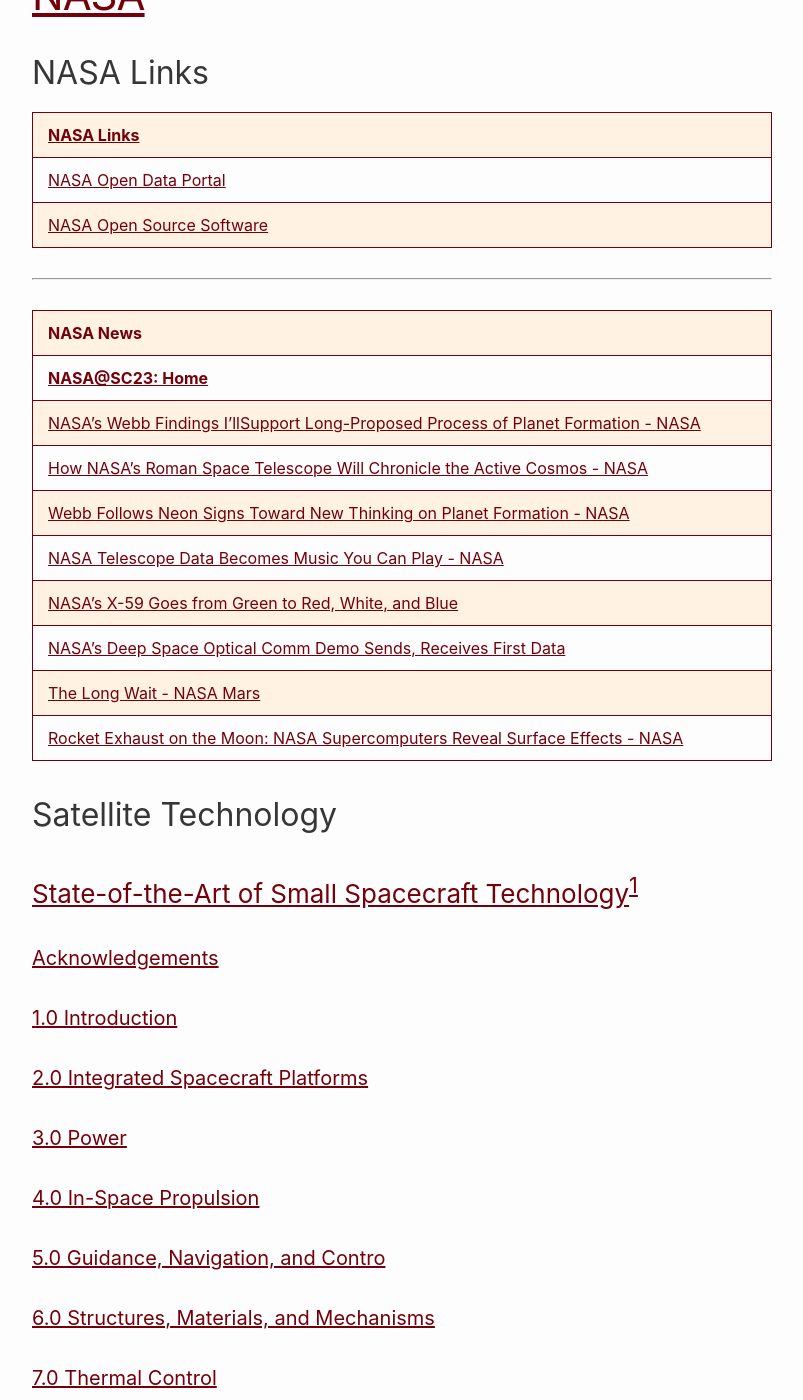
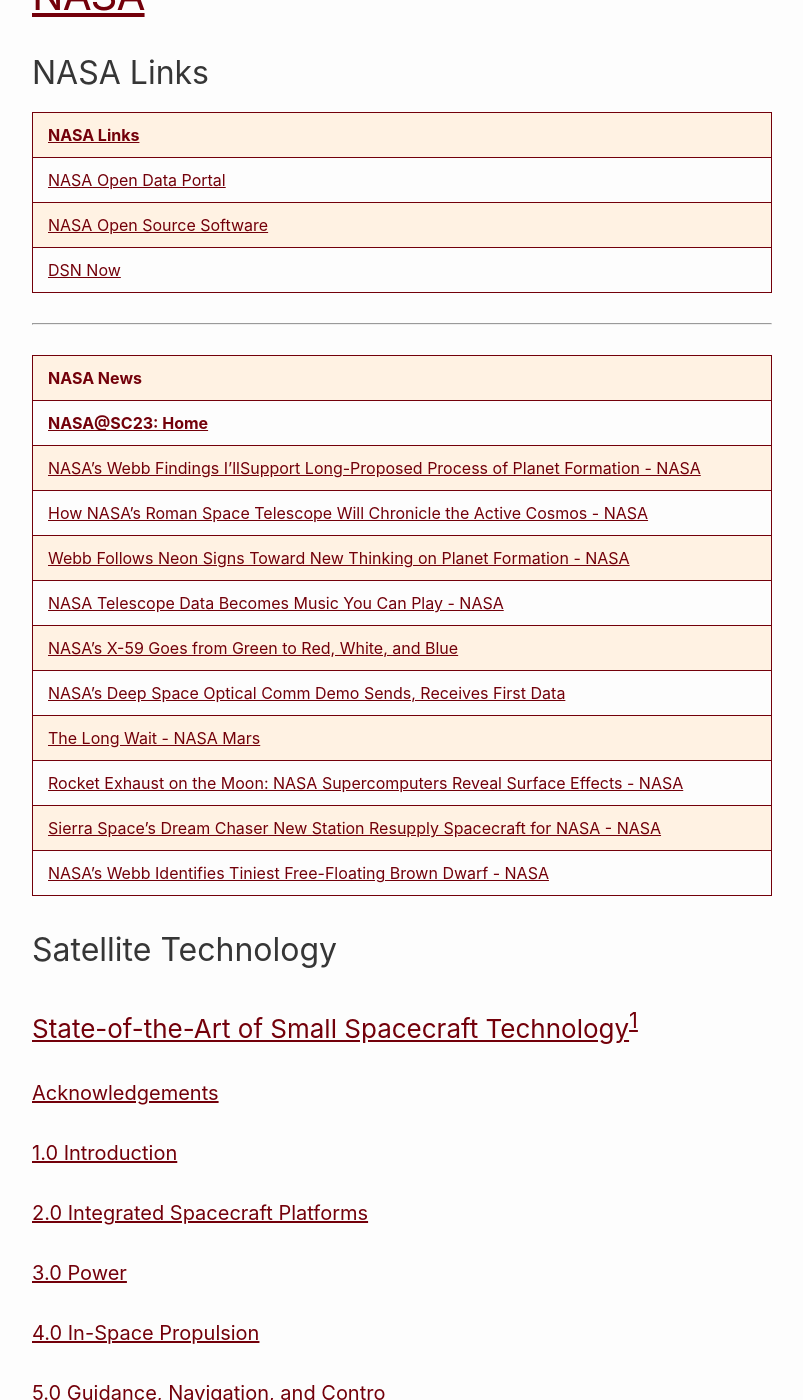
Before and after one commit to RalphHightower/RalphHightower, a Jekyll site: the page built from Government/NASA.md, in a window 1280 px wide and 1400 px high, scrolled down 1553 px. Shown: the whole window, without its empty margins (238-1041 px from the left). Built offline with Jekyll 4.4.1, drawn with Linux system fonts in a browser that asks for light colours; our own code applies the rules of GitHub Pages for plain Markdown files.

Commit message:
[docs](web): NASA(extended description)

```diff
--- a/Government/NASA.md
+++ b/Government/NASA.md
@@ -6,6 +6,7 @@
 |----|
 | [NASA Open Data Portal](https://data.nasa.gov/ ) |
 | [NASA Open Source Software](https://code.nasa.gov/#/ ) |
+| [DSN Now](https://eyes.nasa.gov/dsn/dsn.html ) |
 
 <hr />
 
@@ -20,6 +21,8 @@
 | [NASA’s Deep Space Optical Comm Demo Sends, Receives First Data](https://www.jpl.nasa.gov/news/nasas-deep-space-optical-comm-demo-sends-receives-first-data ) |
 | [The Long Wait - NASA Mars](https://mars.nasa.gov/technology/helicopter/status/495/the-long-wait/ ) |
 | [Rocket Exhaust on the Moon: NASA Supercomputers Reveal Surface Effects - NASA](https://www.nasa.gov/general/rocket-exhaust-on-the-moon-nasa-supercomputers-reveal-surface-effects/ ) |
+| [Sierra Space’s Dream Chaser New Station Resupply Spacecraft for NASA - NASA](https://www.nasa.gov/missions/station/commercial-resupply/sierra-spaces-dream-chaser-new-station-resupply-spacecraft-for-nasa/ ) |
+| [NASA’s Webb Identifies Tiniest Free-Floating Brown Dwarf - NASA](https://www.nasa.gov/missions/webb/nasas-webb-identifies-tiniest-free-floating-brown-dwarf/ ) |
 
 ## Satellite Technology
 
```
